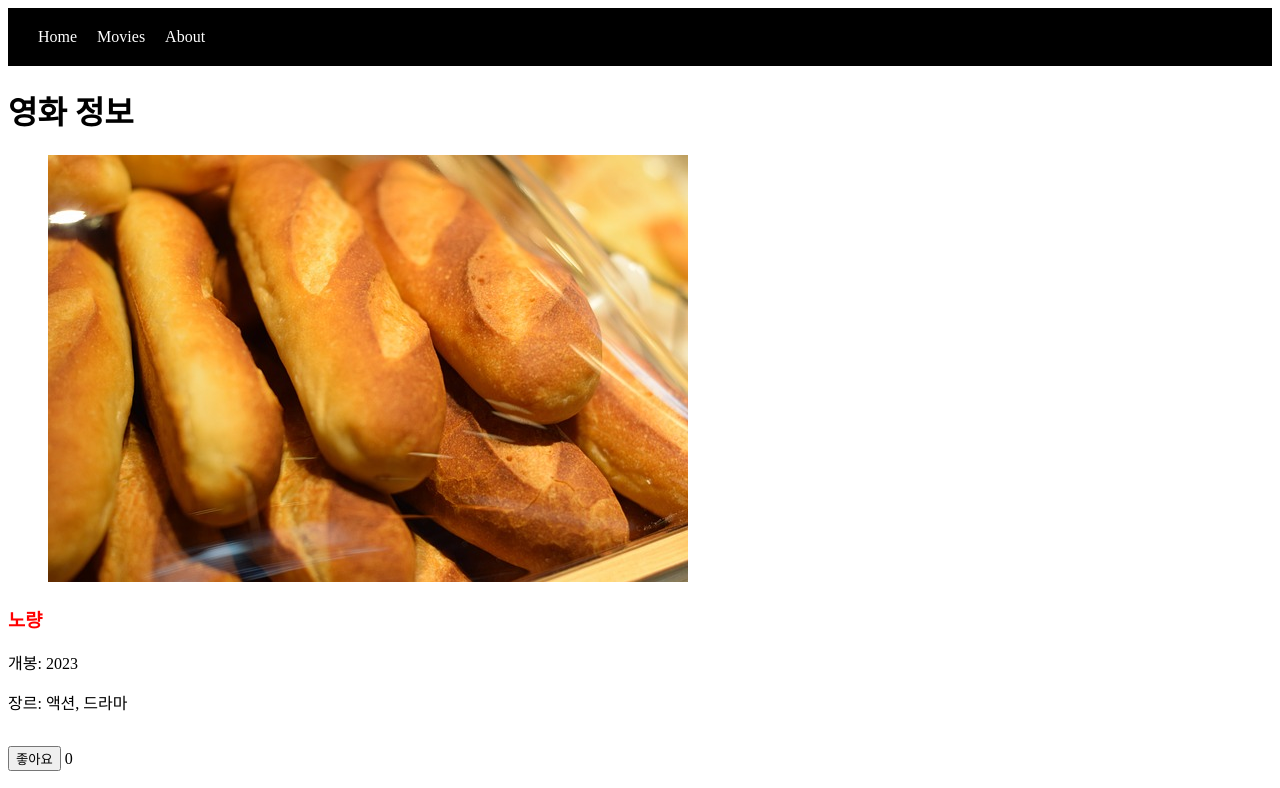
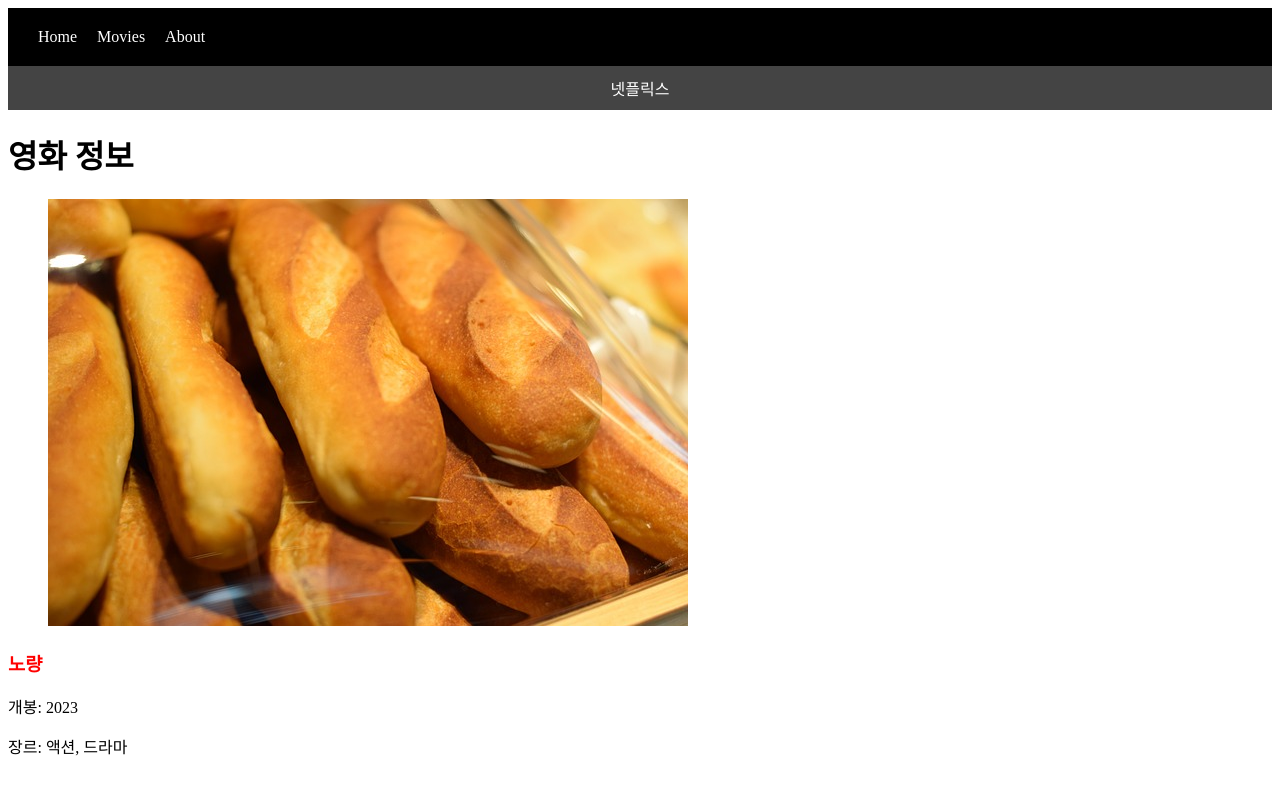
Before and after one commit to suji3927/vue3, a Vue app: page / in a window 1280 px wide. Shown: the top 788 px of the page. Built offline with nearby package versions, Linux system fonts and the light colour scheme.

Commit message:
props 사용 - 부모 → 자식 데이터 보내기(정적)

```diff
--- a/src/App.vue
+++ b/src/App.vue
@@ -1,5 +1,7 @@
 <template>
   <NavbarC />
+  <!-- props변수="보낼값" -->
+  <Event text="넷플릭스"/>
   <h1>영화 정보</h1>
     <div v-for="(item, index) in movies" :key="index">
       <figure>
@@ -30,6 +32,7 @@
   // - Vue 개발자 도구를 사용할 때
   import NavbarC from './components/Navbar.vue'
   import Modal from './components/Modal.vue'
+  import Event from './components/Event.vue'
 
   export default {
     name: 'App',
@@ -49,6 +52,7 @@
     components: {
       NavbarC: NavbarC,
       Modal: Modal,
+      Event: Event,
     }
   }
 </script>
--- /dev/null
+++ b/src/components/Event.vue
@@ -0,0 +1,27 @@
+<template>
+    <div class="event">
+        <p>{{ text }}</p>
+    </div>
+</template>
+
+<script>
+export default {
+    name: 'EventComponent',
+    props: {
+        text: String,   // 부모에게서 data 받아오기
+    }
+}
+</script>
+
+<style>
+    .event {
+        background: #444;
+        color: #fff;
+        padding: 10px 20px;
+        text-align: center;
+    }
+
+    .event p {
+        margin: 0;
+    }
+</style>
```
